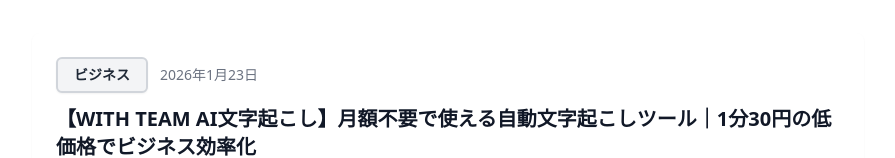
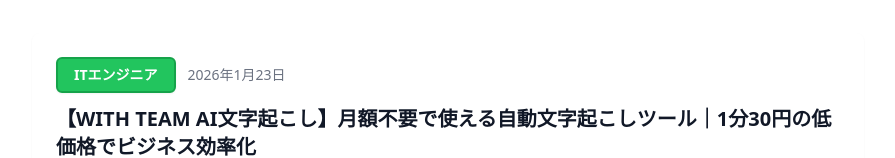
Before and after one commit to oshima0627/nexeed-blog, a Next.js app: page / in a window 1280 px wide. Shown: the part 479-637 px from the top of the page, without its empty margins (192-1087 px from the left). Built offline with nearby package versions, Linux system fonts and the light colour scheme; no server answers.

Commit message:
WITH TEAM AI記事のカテゴリをITエンジニアに変更
https://claude.ai/code/session_011VLpUKYpd2RbNaR16p2S3b

```diff
--- a/content/posts/withteam-ai-transcription-review.md
+++ b/content/posts/withteam-ai-transcription-review.md
@@ -1,7 +1,7 @@
 ---
 title: "【WITH TEAM AI文字起こし】月額不要で使える自動文字起こしツール｜1分30円の低価格でビジネス効率化"
 date: "2026-01-23"
-category: "ビジネス"
+category: "ITエンジニア"
 excerpt: "会議や動画の文字起こしに時間がかかって困っていませんか？WITH TEAM AI文字起こしは、月額不要・使った分だけ支払いの自動文字起こしツールです。料金、機能、使い方、評判を詳しく解説します。"
 affiliateBannerId: "withteam-ai-300x250"
 ---
--- a/data/affiliate-links.ts
+++ b/data/affiliate-links.ts
@@ -878,7 +878,7 @@ export const moshimoLinks: MoshimoLink[] = [
   {
     id: "withteam-ai-300x250",
     name: "WITH TEAM AI文字起こし",
-    category: ["ビジネス"],
+    category: ["ITエンジニア"],
     href: "https://af.moshimo.com/af/c/click?a_id=5336420&p_id=4456&pc_id=11583&pl_id=91888",
     imgSrc: "https://image.moshimo.com/af-img/3293/000000091888.png",
     trackingSrc: "https://i.moshimo.com/af/i/impression?a_id=5336420&p_id=4456&pc_id=11583&pl_id=91888",
```
